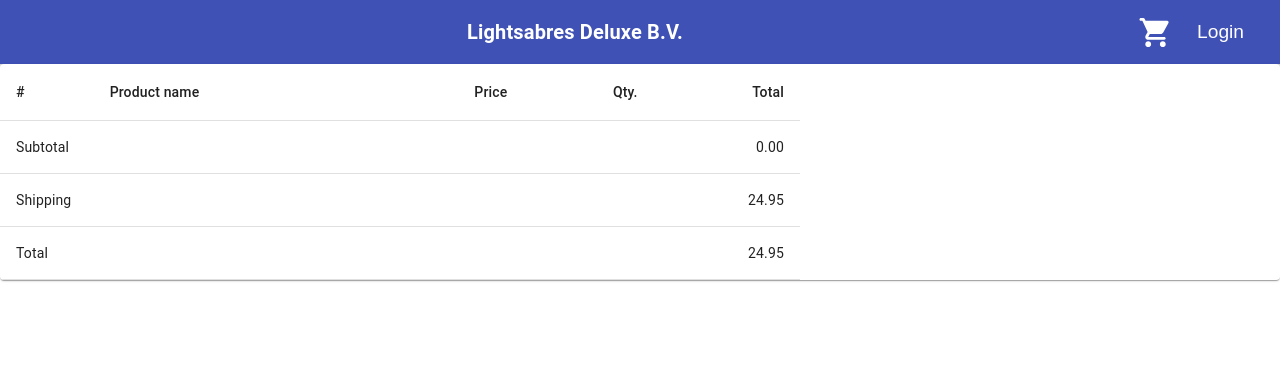
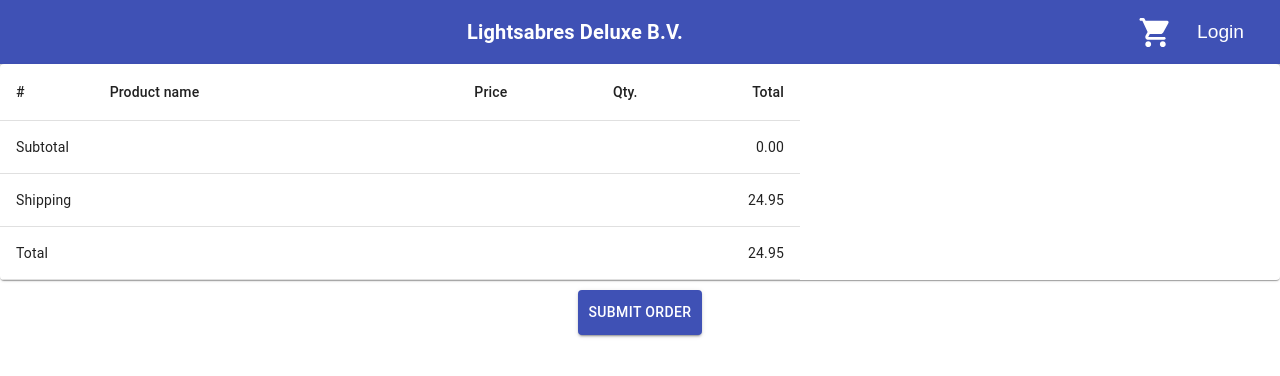
Before and after one commit to mr-robak/light-saber-webshop, a React (Create React App) app: page /cart in a window 1280 px wide. Shown: the top 376 px of the page. Built offline with nearby package versions, Linux system fonts and the light colour scheme.

Commit message:
submit order

```diff
--- a/src/pages/LoginPage.js
+++ b/src/pages/LoginPage.js
@@ -34,7 +34,7 @@ export default function LoginPage() {
     e.preventDefault();
     if (name === "") {
       setError({ ...error, name: true });
-    } else if (error.age === "") {
+    } else if (age === "") {
       setError({ ...error, age: true });
     } else if (!error.name && !error.age) {
       dispatch({ type: "USER_LOGIN", payload: { name: name, age: age } });
@@ -94,7 +94,7 @@ export default function LoginPage() {
             value={age}
             onChange={(e) => checkAge(e)}
             error={error.age}
-            helperText={error.age ? "Enter values between 0 ... 140" : null}
+            helperText={error.age ? "Enter values between 1 ... 140" : null}
           />
         </Grid>
         <Button
--- a/src/pages/ShoppingCartPage.js
+++ b/src/pages/ShoppingCartPage.js
@@ -6,7 +6,7 @@ import TableContainer from "@material-ui/core/TableContainer";
 import TableHead from "@material-ui/core/TableHead";
 import TableRow from "@material-ui/core/TableRow";
 import Paper from "@material-ui/core/Paper";
-import { makeStyles } from "@material-ui/core";
+import { Button, makeStyles } from "@material-ui/core";
 import { store } from "../store/store.js";
 import DeductItem from "../components/DeductItem.js";
 import AddItem from "../components/AddItem.js";
@@ -16,11 +16,8 @@ const useStyles = makeStyles({
     minWidth: 450,
     maxWidth: 800,
   },
+  submit: { padding: 10, margin: 10 },
 });
-
-function ccyFormat(num) {
-  return `${num.toFixed(2)}`;
-}
 
 export default function ShoppingCartPage() {
   const { state } = useContext(store);
@@ -29,9 +26,13 @@ export default function ShoppingCartPage() {
   const items = state.cart;
   console.log("ShoppingCartPage", items);
 
-  useEffect(() => {
-    const items = state.cart;
-  }, [state.cart]);
+  // useEffect(() => {
+  //   const items = state.cart;
+  // }, [state.cart]);
+
+  function ccyFormat(num) {
+    return `${num.toFixed(2)}`;
+  }
 
   const invoiceSubtotal = items.reduce((acc, cur) => {
     return acc + cur.price * cur.amount;
@@ -39,7 +40,19 @@ export default function ShoppingCartPage() {
   const shippingCost = 24.95;
   const invoiceTotal = shippingCost + invoiceSubtotal;
 
+  const submitOrder = () => {
+    const order = { user: state.user, cart: state.cart };
+    console.log("order", order);
+
+    // const order = {
+    //   date: new Date(),
+
+    // }
+    console.log("order submitted");
+  };
+
   return (
+    <div>
       <TableContainer component={Paper}>
         <Table className={classes.table} aria-label="spanning table">
           <TableHead>
@@ -55,16 +68,20 @@ export default function ShoppingCartPage() {
           <TableBody>
             {items.map((item, index) => {
               const { id, name, price, amount } = item;
+              console.log("mapping cart items");
+              console.log(" id, name, price, amount", id, name, price, amount);
               return (
                 <TableRow key={id}>
                   <TableCell>{index + 1}</TableCell>
                   <TableCell>{name}</TableCell>
-                <TableCell align="right">{ccyFormat(price)}</TableCell>
+                  <TableCell align="right">{price.toFixed(2)}</TableCell>
                   <TableCell align="right">
                     <AddItem id={id} /> {amount} <DeductItem id={id} />
                   </TableCell>
 
-                <TableCell align="right">{ccyFormat(price * amount)}</TableCell>
+                  <TableCell align="right">
+                    {(price * amount).toFixed(2)}
+                  </TableCell>
                 </TableRow>
               );
             })}
@@ -85,5 +102,14 @@ export default function ShoppingCartPage() {
           </TableRow>
         </Table>
       </TableContainer>
+      <Button
+        variant="contained"
+        color="primary"
+        className={classes.submit}
+        onClick={submitOrder}
+      >
+        SUBMIT ORDER
+      </Button>
+    </div>
   );
 }
--- a/src/store/store.js
+++ b/src/store/store.js
@@ -58,7 +58,7 @@ const StateProvider = ({ children }) => {
         return newState;
       }
       case "ADD_TO_CART": {
-        const { id } = action.payload;
+        const { id, price } = action.payload;
 
         // console.log("ADD_TO_CART", action.payload);
         const productInCart = state.cart.find((product) => product.id === id);
@@ -91,19 +91,6 @@ const StateProvider = ({ children }) => {
               );
         console.log("newCart after deduct", updatedCart);
         return { ...state, cart: [...updatedCart] };
-
-        // const updatedCart = state.cart.reduce((newArr, product, i, oldCart) => {
-        //   console.log("matched?", product.id === id, product.amount == 1);
-        //   console.log(newArr, product, i, oldCart);
-        //   return product.id === id
-        //     ? product.amount == 1
-        //       ? [...newArr]
-        //       : [...newArr, { ...product, amount: product.amount - 1 }]
-        //     : [...newArr, ...product];
-        // }, []);
-        // console.log("newCart after deduct", updatedCart);
-
-        // return state;
       }
 
       default:
```
Lines whose indentation alone changed are shown as unchanged.
